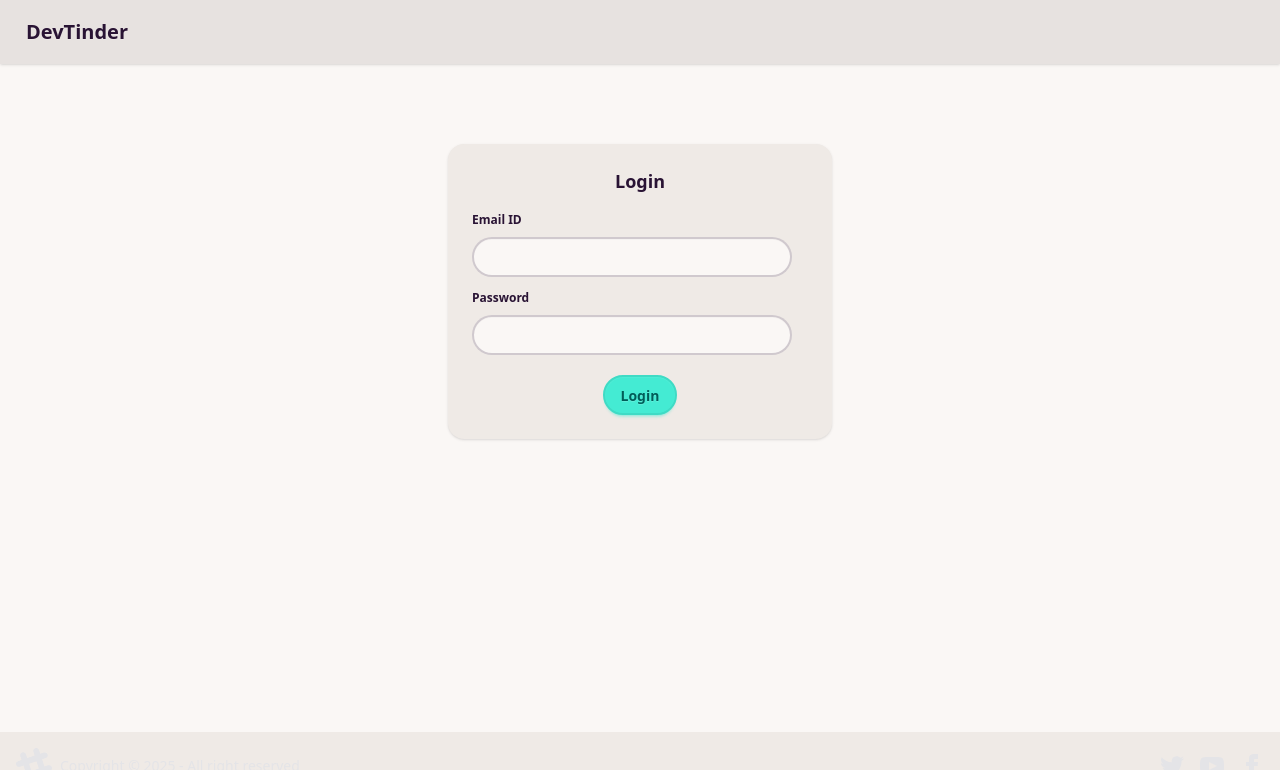
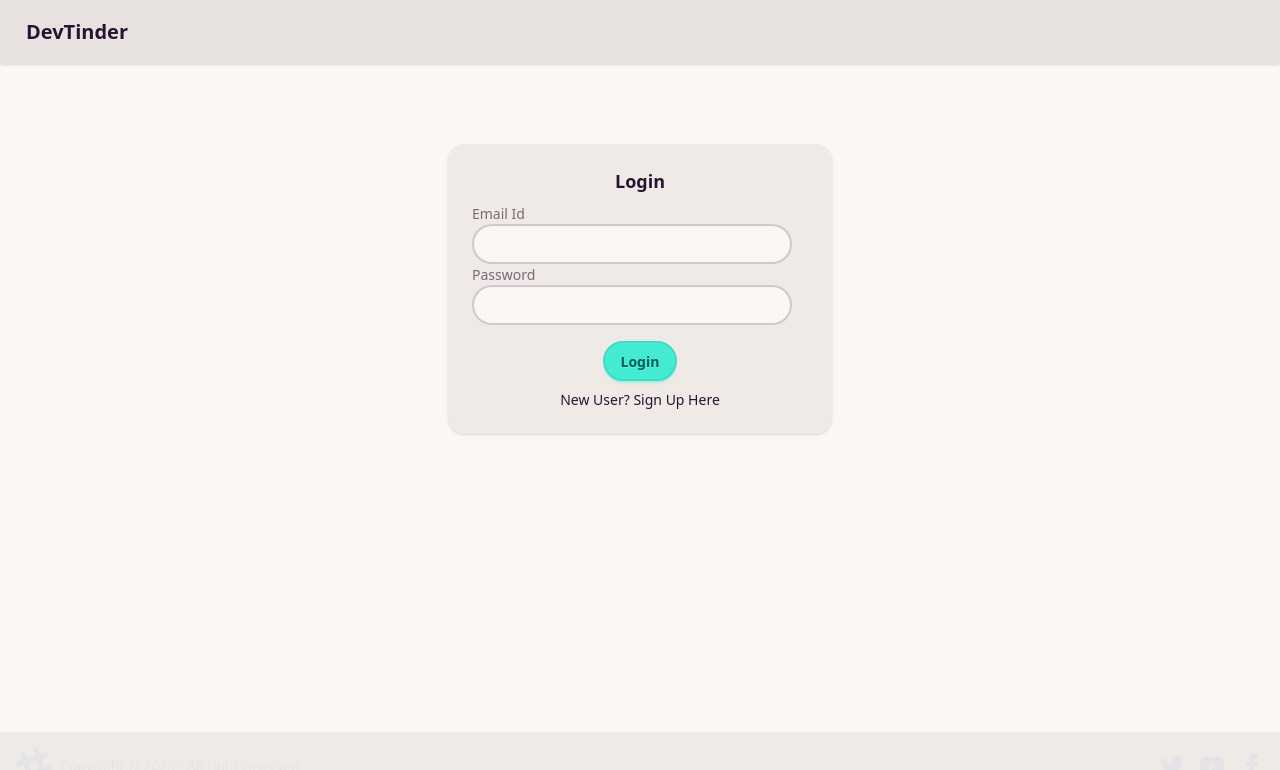
Before and after one commit to Bharadwaj-vinay/DevTinder-UI, a React (Vite) app: page /login in a window 1280 px wide. Shown: the top 770 px of the page. Built offline with nearby package versions, Linux system fonts and the light colour scheme; no server answers.

Commit message:
dynamic login / signup page & handler

```diff
--- a/src/components/Login.jsx
+++ b/src/components/Login.jsx
@@ -9,6 +9,9 @@ import { onKeyDownLogin } from '../utils/helperFunctions';
 const Login = () => {
     const [emailId, setEmailId] = useState("");
     const [password, setPassword] = useState("");
+    const [firstName, setFirstName] = useState("");
+    const [lastName, setLastName] = useState("");
+    const [isLoginForm, setIsLoginForm] =  useState(true);
     const [error, setError] = useState("");
     const dispatch = useDispatch();
     const navigate = useNavigate();
@@ -32,40 +35,89 @@ const Login = () => {
         }
     };
 
+    const handleSignUp = async () => {
+        try {
+            const res = await axios.post(
+                BASE_URL + "/signup",
+                { firstName, lastName, emailId, password },
+                { withCredentials: true }
+            );
+            dispatch(addUser(res.data?.data));
+            navigate("/profile");
+        } catch (err) {
+            setError(err?.response?.data);
+        }
+    };
+
   return (
     <div className='flex justify-center my-20'>
         <div className="card bg-base-200 w-96 shadow-sm">
             <div className="card-body" onKeyDown={(e) => onKeyDownLogin(e)}>
-                <h2 className="card-title justify-center">Login</h2>
+                <h2 className="card-title justify-center">
+                    {isLoginForm ? "Login" : "Sign Up"}
+                </h2>
                     <div>
-                        <fieldset className="fieldset">
-                            <legend className="fieldset-legend">Email ID</legend>
+                    {!isLoginForm && <>
+                        <label className='form-control w-full max-w-xs my-4'>
+                                <div className='label'>
+                                    <span className='label-text'>First Name</span>
+                                </div>
+                            <input
+                                type="text"
+                                value={firstName}
+                                className="input"
+                                onChange={(e) => setFirstName(e.target.value)}
+                            />
+                        </label>
+                        <label className='form-control w-full max-w-xs my-4'>
+                                <div className='label'>
+                                    <span className='label-text'>Last Name</span>
+                                </div>
+                            <input
+                                type="text"
+                                value={lastName}
+                                className="input"
+                                onChange={(e) => setLastName(e.target.value)}
+                            />
+                        </label>
+                        </>}
+                        <label className='form-control w-full max-w-xs my-4'>
+                                <div className='label'>
+                                    <span className='label-text'>Email Id</span>
+                                </div>
                             <input
                                 type="text"
                                 value={emailId}
                                 className="input"
                                 onChange={(e) => setEmailId(e.target.value)}
                             />
-                        </fieldset>
-                        <fieldset className="fieldset">
-                            <legend className="fieldset-legend">Password</legend>
+                        </label>
+                        <label className='form-control w-full max-w-xs my-4'>
+                                <div className='label'>
+                                    <span className='label-text'>Password</span>
+                                </div>
                             <input
                                 type="password"
                                 value={password}
                                 className="input"
                                 onChange={(e) => setPassword(e.target.value)}
                             />
-                        </fieldset>
+                        </label>
                     </div>
                 <p className='text-red-500'>{error}</p>
                 <div className="card-actions justify-center">
                     <button id="login-btn"
                         className="btn btn-primary"
-                        onClick={handleLogin}
+                        onClick={isLoginForm ? handleLogin : handleSignUp}
                         onKeyDown={(e) => onKeyDownLogin(e)}>
-                            Login
+                            {isLoginForm ? "Login" : "Sign Up"}
                     </button>
                 </div>
+                <p className='m-auto cursor-pointer' onClick={() => setIsLoginForm(value => !value)}>
+                    {isLoginForm
+                    ? "New User? Sign Up Here"
+                    : "Existing User? Login Here"}
+                </p>
             </div>
         </div>
     </div>
```
